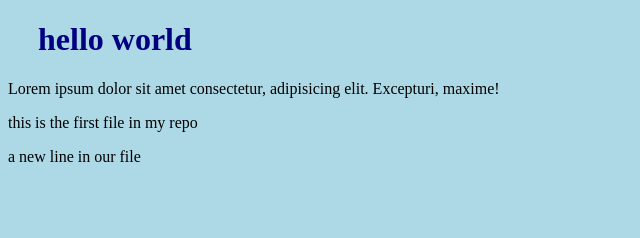
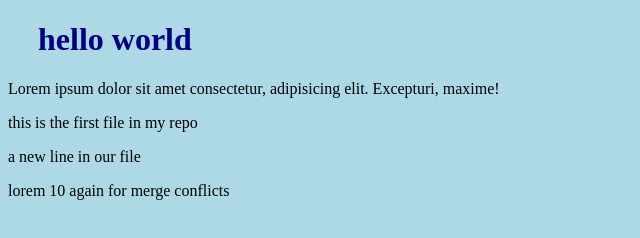
Before and after one commit to Amran13/git-with-w3school, a plain HTML site: page index.html in a window 1280 px wide. Shown: the whole page, without its empty margins (0-640 px from the left). Drawn offline with Linux system fonts and the light colour scheme.

Commit message:
lets see merge conflickts

```diff
--- a/index.html
+++ b/index.html
@@ -12,5 +12,6 @@
     <div>Lorem ipsum dolor sit amet consectetur, adipisicing elit. Excepturi, maxime!</div>
     <p>this is the first file in my repo</p>
     <p>a new line in our file</p>
+    <div>lorem 10 again for merge conflicts</div>
 </body>
 </html>
```
